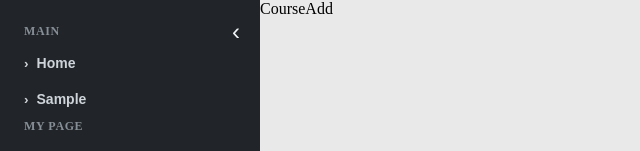
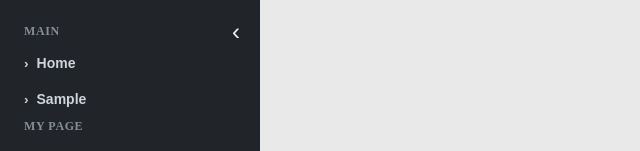
Before and after one commit to 28th-lms-project/28th-lms-repo, a React (Vite) app in the folder frontend/: page /admin/course/add in a window 1280 px wide. Shown: the top 151 px of the page, without its empty margins (0-640 px from the left). Built offline with nearby package versions, Linux system fonts and the light colour scheme.

Commit message:
Fix: 충돌 해결

```diff
--- a/frontend/src/components/admin/course/add/CourseAdd.jsx
+++ b/frontend/src/components/admin/course/add/CourseAdd.jsx
@@ -1,3 +1,3 @@
 export default function CourseAdd() {
-  return <div>CourseAdd</div>;
+  <div>CourseAdd</div>;
 }
```
